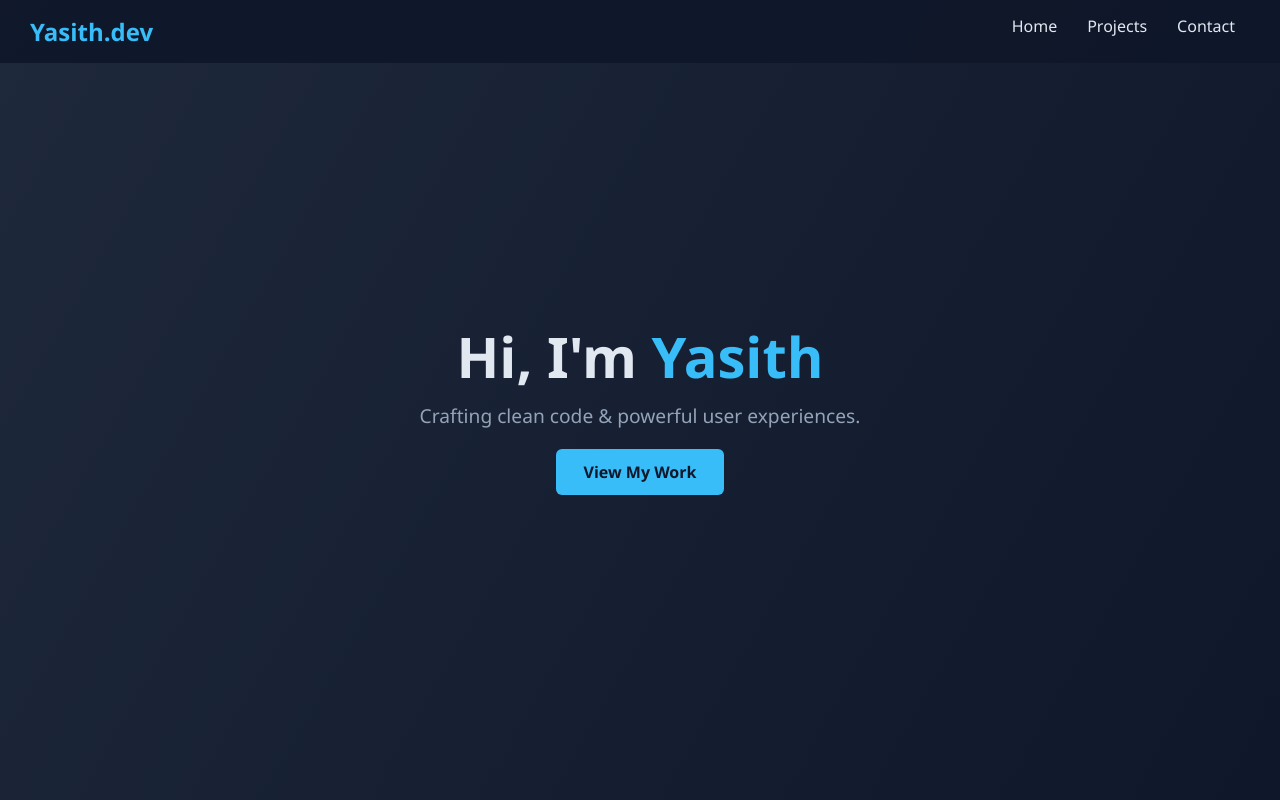
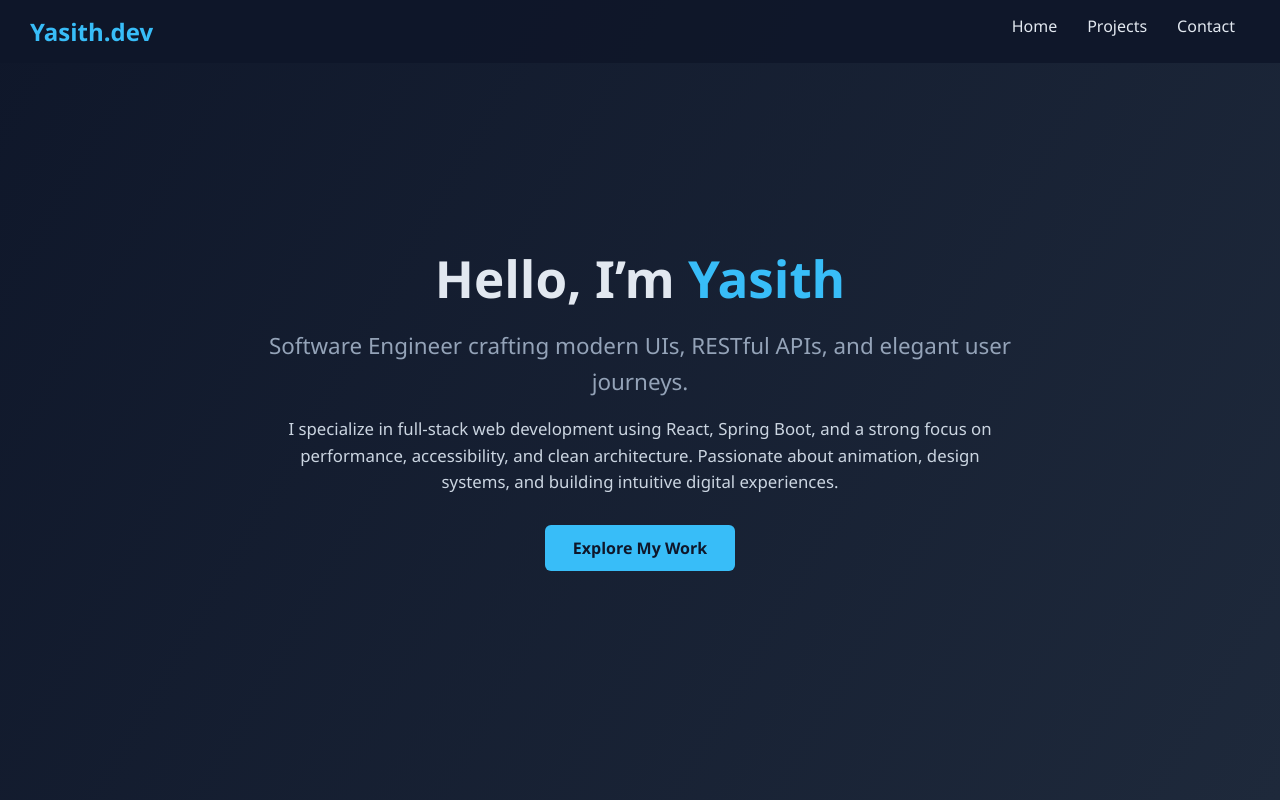
Before and after one commit to yasithh1/portfolio, a React (Create React App) app: page / in a window 1280 px wide. Shown: the top 800 px of the page. Built offline with nearby package versions, Linux system fonts and the light colour scheme.

Commit message:
Add more desciption to hero section

```diff
--- a/src/components/HeroSection/HeroSection.css
+++ b/src/components/HeroSection/HeroSection.css
@@ -1,29 +1,40 @@
 .hero-section {
-  height: 100vh;
+  min-height: 100vh;
   display: flex;
   align-items: center;
   justify-content: center;
   padding: 0 20px;
-  background: linear-gradient(120deg, #1e293b, #0f172a);
+  background: linear-gradient(120deg, #0f172a, #1e293b);
+  color: #e2e8f0;
 }
 
 .hero-content {
   text-align: center;
+  max-width: 750px;
+  line-height: 1.6;
 }
 
 .hero-content h1 {
-  font-size: 3.5rem;
+  font-size: 3.2rem;
   margin-bottom: 0.5rem;
+  font-weight: 700;
 }
 
 .highlight {
   color: #38bdf8;
 }
 
-.hero-content p {
-  font-size: 1.2rem;
-  margin-bottom: 2rem;
+.tagline {
+  font-size: 1.4rem;
+  font-weight: 500;
   color: #94a3b8;
+  margin-bottom: 1rem;
+}
+
+.subtext {
+  font-size: 1.05rem;
+  color: #cbd5e1;
+  margin-bottom: 2.5rem;
 }
 
 .hero-button {
@@ -32,9 +43,12 @@
   padding: 12px 28px;
   border-radius: 6px;
   font-weight: bold;
+  font-size: 1rem;
   transition: all 0.3s ease;
+  text-decoration: none;
 }
 
 .hero-button:hover {
   background-color: #0ea5e9;
+  transform: translateY(-2px);
 }
--- a/src/components/HeroSection/HeroSection.js
+++ b/src/components/HeroSection/HeroSection.js
@@ -7,13 +7,22 @@ const HeroSection = () => {
     <section className="hero-section" id="hero">
       <motion.div
         className="hero-content"
-        initial={{ opacity: 0, y: -50 }}
+        initial={{ opacity: 0, y: -60 }}
         animate={{ opacity: 1, y: 0 }}
-        transition={{ duration: 1 }}
+        transition={{ duration: 1, ease: "easeOut" }}
       >
-        <h1>Hi, I'm <span className="highlight">Yasith</span></h1>
-        <p>Crafting clean code & powerful user experiences.</p>
-        <a href="#projects" className="hero-button">View My Work</a>
+        <h1>
+          Hello, I’m <span className="highlight">Yasith</span>
+        </h1>
+        <p className="tagline">
+          Software Engineer crafting modern UIs, RESTful APIs, and elegant user journeys.
+        </p>
+        <p className="subtext">
+          I specialize in full-stack web development using React, Spring Boot, and a strong focus on
+          performance, accessibility, and clean architecture. Passionate about animation, design systems,
+          and building intuitive digital experiences.
+        </p>
+        <a href="#projects" className="hero-button">Explore My Work</a>
       </motion.div>
     </section>
   );
```
Also changed, not shown: src/components/Navbar/Navbar.js (line endings or trailing spaces).
